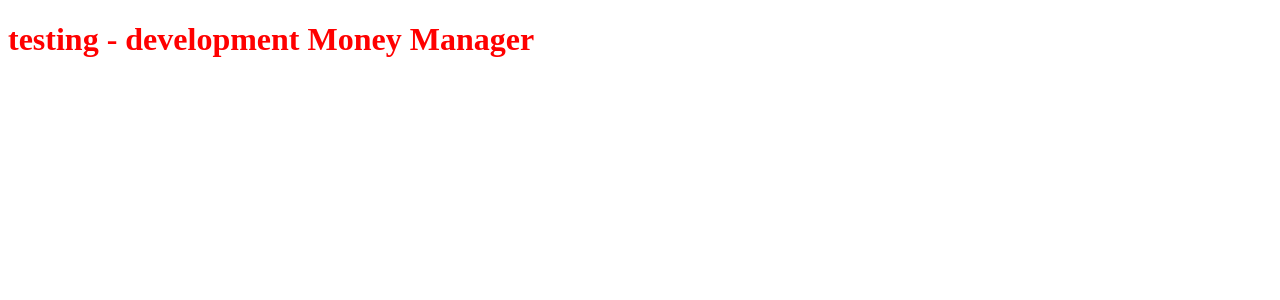
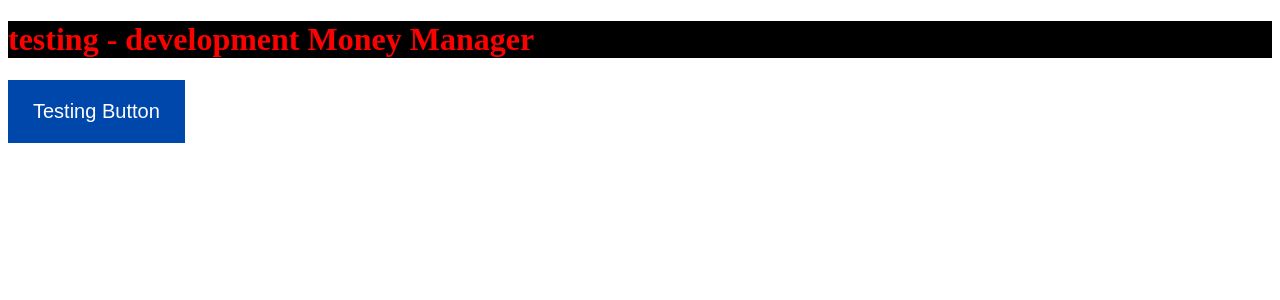
Before and after one commit to lpzchrstn/Money-Manager, a React app: page / in a window 1280 px wide. Shown: the top 300 px of the page. Built offline with nearby package versions, Linux system fonts and the light colour scheme.

Commit message:
Initial test components

```diff
--- a/src/App.tsx
+++ /dev/null
@@ -1,11 +0,0 @@
-import './styles.css';
-
-export const App = () => {
-  return (
-    <>
-      <h1>
-        testing - {process.env.NODE_ENV} {process.env.APP_NAME}
-      </h1>
-    </>
-  );
-};
--- /dev/null
+++ b/src/css/variables.css
@@ -0,0 +1,3 @@
+:root {
+  --blue: #0047AB;
+}
--- /dev/null
+++ b/src/index.css
@@ -0,0 +1 @@
+@import "./css/variables.css";
--- a/src/index.tsx
+++ b/src/index.tsx
@@ -1,4 +1,4 @@
 import ReactDOM from 'react-dom';
-import { App } from './App';
+import Root from './modules/templates/Root/';
 
-ReactDOM.render(<App />, document.getElementById('root'));
+ReactDOM.render(<Root />, document.getElementById('root'));
--- /dev/null
+++ b/src/modules/components/Button/Button.css
@@ -0,0 +1,42 @@
+@import "../../../index.css";
+
+button {
+  border: none;
+  padding: 15px 20px;
+  background-color: #EEEEEE;
+  color: #222222;
+  cursor: pointer;
+}
+
+button:hover {
+  background-color: #DDDDDD;
+}
+
+.green {
+  background-color: green;
+}
+
+.blue {
+  background-color: var(--blue);
+  color: white;
+}
+
+.red {
+  background-color: red;
+  color: white;
+}
+
+.small {
+  font-size: 10px;
+  padding: 10px 15px;
+}
+
+.medium {
+  font-size: 15px;
+  padding: 15px 20px;
+}
+
+.large {
+  font-size: 20px;
+  padding: 20px 25px;
+}
--- /dev/null
+++ b/src/modules/components/Button/Button.tsx
@@ -0,0 +1,10 @@
+import { ButtonProps } from './Button.types';
+import './Button.css';
+
+export const Button = (props: ButtonProps) => {
+  const { text, color, size } = props;
+
+  return (
+    <button className={`${color} ${size}`}>{text}</button>
+  );
+}
--- /dev/null
+++ b/src/modules/components/Button/Button.types.tsx
@@ -0,0 +1,5 @@
+export interface ButtonProps {
+  text: string;
+  color: string;
+  size: "small" | "medium" | "large"
+}
--- /dev/null
+++ b/src/modules/components/Button/index.tsx
@@ -0,0 +1,3 @@
+import { Button } from './Button';
+
+export default Button;
--- a/src/styles.css
+++ b/src/modules/templates/Root/Root.css
@@ -1,3 +1,4 @@
 h1 {
   color: red;
+  background: black;
 }
--- /dev/null
+++ b/src/modules/templates/Root/Root.tsx
@@ -0,0 +1,13 @@
+import Button from '../../components/Button';
+import './Root.css';
+
+export const Root = () => {
+  return (
+    <>
+      <h1>
+        testing - {process.env.NODE_ENV} {process.env.APP_NAME}
+      </h1>
+      <Button text='Testing Button' color='blue' size='large' />
+    </>
+  );
+};
--- /dev/null
+++ b/src/modules/templates/Root/index.tsx
@@ -0,0 +1,3 @@
+import { Root} from './Root';
+
+export default Root;
```
